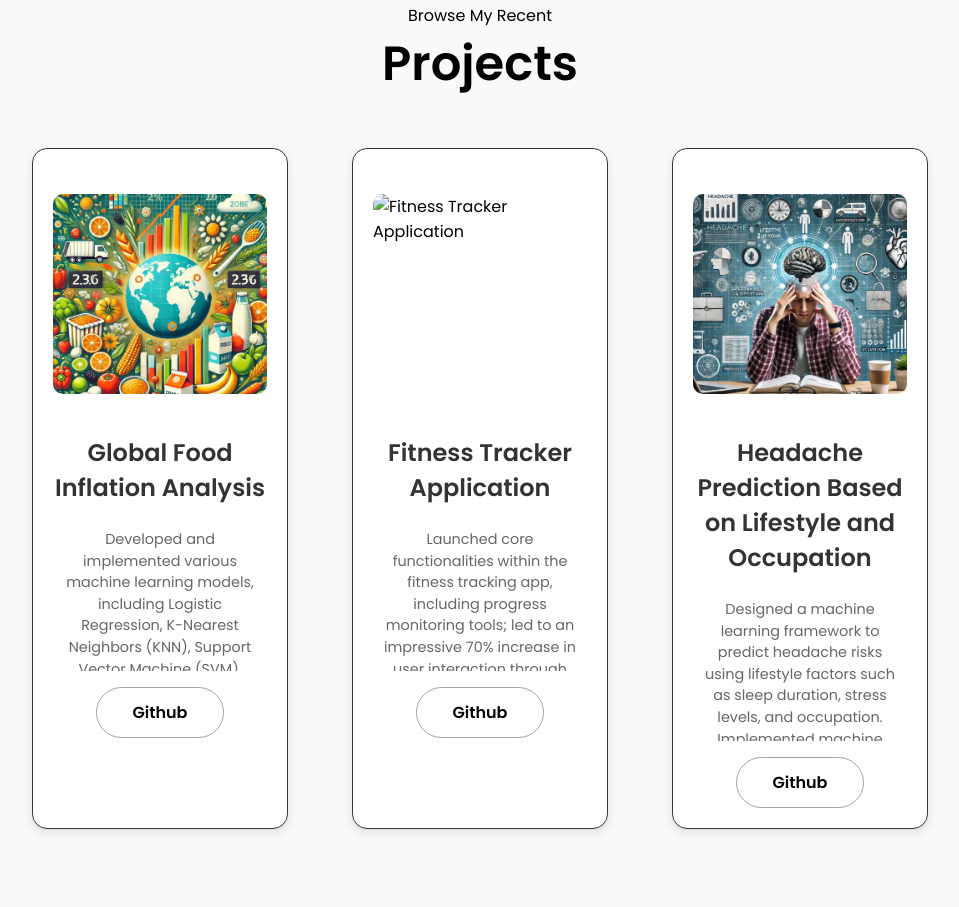
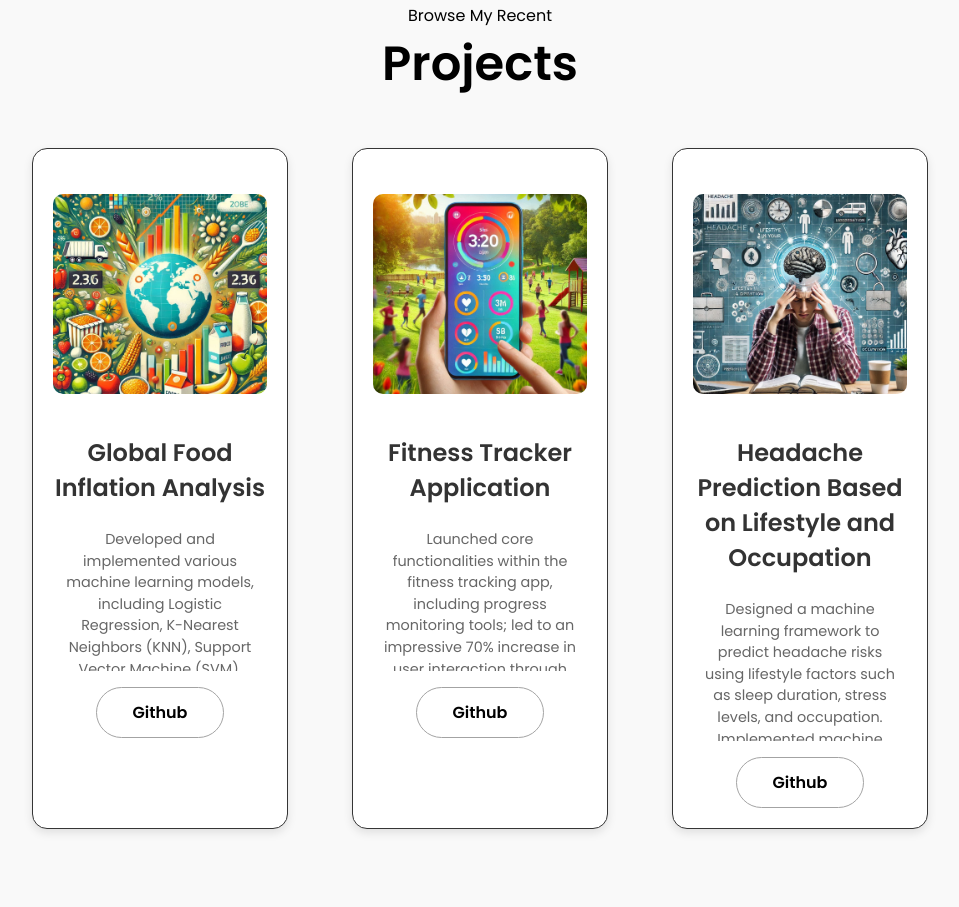
Before and after one commit to Sreemai18/P3, a plain HTML site: page index.html in a window 1280 px wide. Shown: the part 1434-2341 px from the top of the page, without its empty margins (160-1119 px from the left). Drawn offline with Linux system fonts and the light colour scheme.

Commit message:
Update index.html

```diff
--- a/index.html
+++ b/index.html
@@ -168,7 +168,7 @@
           <!-- Project 2 -->
           <div class="details-container color-container">
               <div class="article-container">
-                  <img src="fitness tracker apllication.png" alt="Fitness Tracker Application" class="project-img"/>
+                  <img src="fitness tracker application.png" alt="Fitness Tracker Application" class="project-img"/>
               </div>
               <h2 class="experience-sub-title project-title">Fitness Tracker Application</h2>
               <div class="project-description-container">
```
